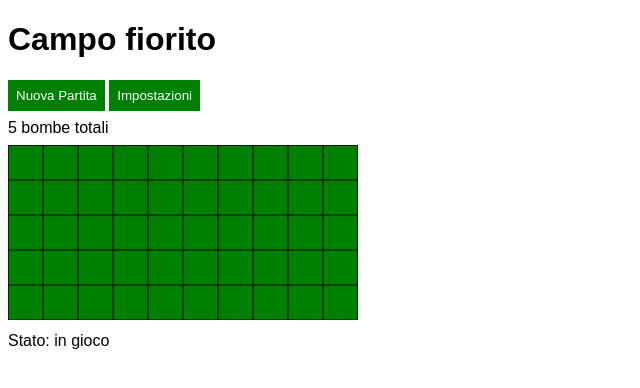
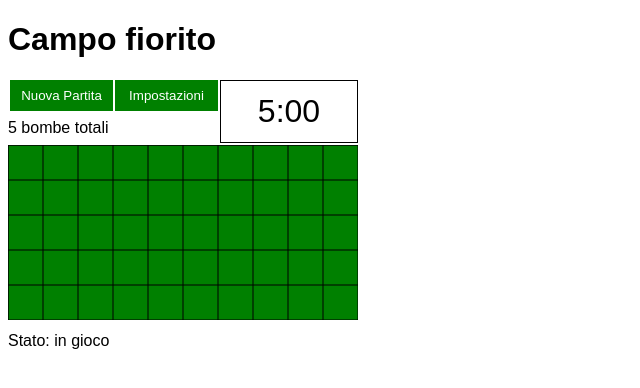
Before and after one commit to Clingonboy/campo-minato, a plain HTML site: page index.html in a window 1280 px wide. Shown: the whole page, without its empty margins (0-640 px from the left). Drawn offline with Linux system fonts and the light colour scheme.

Commit message:
aggiunto timer

```diff
--- a/index.html
+++ b/index.html
@@ -6,16 +6,22 @@
     <meta name="viewport" content="width=device-width, initial-scale=1.0">
     <link rel="stylesheet" href="style.css">
     <script src="main.js" defer></script>
+    <script src="timer.js"></script>
     <script src="utils.js" ></script>
     <script src="gui.js" ></script>
     <title>Campo minato ugenio</title>
 </head>
 <body>
     <h1>Campo fiorito</h1>
-    <div id="menu">
+    <div id="menu" class="menu-grid">
         <button id="btnNuovaPartita" class="schiacciami evidenzia">Nuova Partita</button>
         <button id="btnImpostazioni">Impostazioni</button>
         <div id="info"><span>5 bombe totali</span></div>
+        <div id="timer">
+            <span id="timer-minuti">5</span>
+            <span>:</span>
+            <span id="timer-secondi">00</span>
+        </div>
     </div>
     <canvas id = "myCanvas"></canvas>
     <div id="status">
--- a/main.js
+++ b/main.js
@@ -16,6 +16,8 @@ const nq = 5;
 const l = lc / nq;
 const messaggioStato = document.getElementById("status-attivo");
 const btnNuovaPartita = document.getElementById("btnNuovaPartita");
+const timer = new Timer(document.getElementById("timer"));
+const tempoPartita = [5, 0];
 
 btnNuovaPartita.addEventListener('click', e => {
     init();
@@ -24,6 +26,8 @@ btnNuovaPartita.addEventListener('click', e => {
 });
 
 function init() {
+    timer.setTimer(...tempoPartita);
+    timer.status='off';
     canvas.width = nx * lc;
     canvas.height = ny * lc;
     drawGrid();
@@ -58,9 +62,14 @@ function clickCell (x, y) {
     if (grid[yCell][xCell].bomb === 0 & grid[yCell][xCell].color === -1) {
         rivela(xCell, yCell, grid);
         controlloSeHaiVinto();// controllo se hai vinto
+        if(timer.status === 'off') {
+            timer.status = 'on';
+            timer.start();
+        }
     } else if (grid[yCell][xCell].bomb === 1){
         // Se clicca sulla cella con boma perde la partita
         haiPerso(grid);
+        timer.status = 'off';
         btnNuovaPartita.classList.add('schiacciami');
         messaggioStato.innerText = 'Hai perso, ha ha ha !!';
     }
--- a/style.css
+++ b/style.css
@@ -11,11 +11,7 @@ button {
     color: white;
     border: none;
     cursor: pointer;
-}
-
-#info {
-    padding-top: 0.5rem;
-    padding-bottom: 0.5rem;
+    margin-left: 2px;
 }
 
 #status {
@@ -35,3 +31,40 @@ button {
     0% {background-position: left}
     100% {background-position: right}
 }
+
+.menu-grid {
+    width: 350px;
+    display: grid;
+    grid-template-columns: 30% 30% 40%;
+}
+
+#btnNuovaPartita {
+    grid-column-start: 1;
+    grid-column-end: 1;
+}
+
+#btnImpostazioni {
+    grid-column-start: 2;
+    grid-column-end: 2;
+}
+
+#info {
+    padding-top: 0.5rem;
+    padding-bottom: 0.5rem;
+    grid-column-start: 1;
+    grid-column-end: 3;
+}
+
+#timer {
+    grid-column-start: 3;
+    grid-column-end: 3;
+    grid-row-start: 1;
+    grid-row-end: 3;
+    display: flex;
+    align-items: center;
+    justify-content: center;
+    font-size: 2rem;
+    border: 1px solid black;
+    margin-bottom: 2px;
+    margin-left: 2px;
+}
--- /dev/null
+++ b/timer.js
@@ -0,0 +1,48 @@
+class Timer {
+    constructor(element) {
+        this.status = 'off';
+        this.element = element;
+        this.minute = element.children[0];
+        this.second = element.children[2];
+        this.minV = this.minute.innerText * 1;
+        this.secV = this.second.innerText * 1;
+    }
+
+    setDisplayValue (min, sec) {
+        this.minute.innerText = min;
+        if (this.secV < 10) {
+            this.second.innerText = '0' + sec.toString();
+        } else {
+            this.second.innerText = sec;
+        }
+    }
+
+    updateValue () {
+        if (this.minV === 0 && this.secV ===0) {
+            return;
+        }
+        if (this.secV === 0 && this.minV > 0) {
+            this.secV = 59;
+        } else {
+            this.secV = this.secV -1;
+        }
+        this.setDisplayValue(this.minV, this.secV);
+    }
+
+    setTimer (min, sec) {
+        this.minV = min;
+        this.secV = sec;
+        this.setDisplayValue(this.minV, this.secV);
+    }
+
+    start() {
+        this.repeat = setInterval( () => {
+            if(this.status === 'on') {
+                this.updateValue();
+                this.setDisplayValue(this.minV, this.secV);
+            } else {
+                clearInterval(this.repeat);
+            }
+        },1000);
+    }
+}
```
